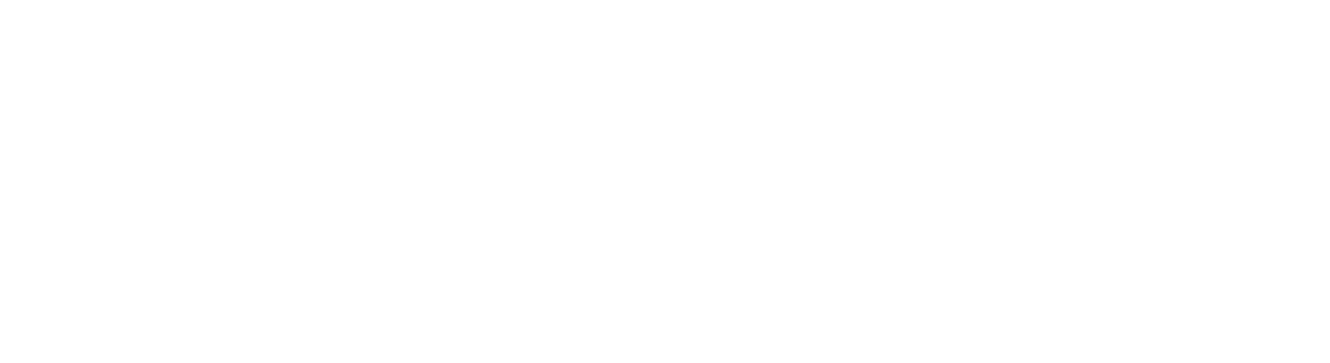
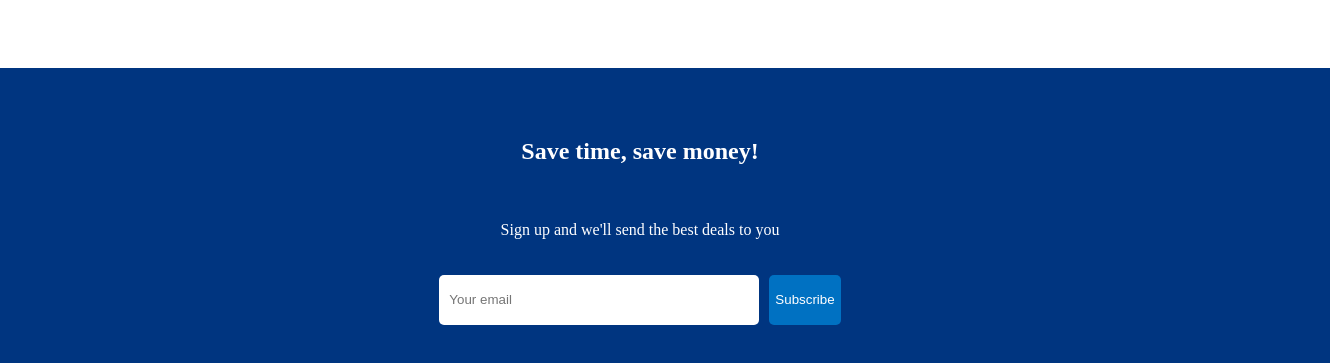
Before and after one commit to Raduvi/booking-clone-app, a React (Create React App) app: page / in a window 1280 px wide. Shown: the part 1730-2093 px from the top of the page, 1330 px wide, since content can reach past the window. Before the commit the page ends 1728 px from the top, so only its background shows below. Built offline with nearby package versions, Linux system fonts and the light colour scheme.

Commit message:
feature/ui-components mailList added

```diff
--- /dev/null
+++ b/src/components/mailList/MailList.css
@@ -0,0 +1,30 @@
+.mail {
+    display: flex;
+    flex-direction: column;
+    width: 100%;
+    margin-top: 40px;
+    background-color: #003580;
+    color: white;
+    align-items: center;
+    gap: 20px;
+    padding: 50px;
+}
+
+.mailInputContainer>input {
+    width: 300px;
+    height: 30px;
+    padding: 10px;
+    border: none;
+    margin-right: 10px;
+    border-radius: 5px;
+}
+
+.mailInputContainer>button {
+    height: 50px;
+    background-color: #0071c2;
+    color: white;
+    font-weight: 500;
+    border: none;
+    border-radius: 5px;
+    cursor: pointer;
+}
--- /dev/null
+++ b/src/components/mailList/MailList.jsx
@@ -0,0 +1,16 @@
+import "./MailList.css";
+
+const MailList = () => {
+  return (
+    <div className="mail">
+      <h2>Save time, save money!</h2>
+      <p>Sign up and we'll send the best deals to you</p>
+      <div className="mailInputContainer">
+        <input type={"text"} placeholder="Your email"></input>
+        <button>Subscribe</button>
+      </div>
+    </div>
+  );
+};
+
+export default MailList;
--- a/src/pages/home/Home.jsx
+++ b/src/pages/home/Home.jsx
@@ -1,10 +1,10 @@
-import React from "react";
+import "./Home.css";
 import Featured from "../../components/featured/Featured";
 import Header from "../../components/header/Header";
 import Navbar from "../../components/navbar/Navbar";
 import PropertyList from "../../components/propertyList/PropertyList";
 import FeaturedProperties from "../../components/featuredProperties/FeaturedProperties";
-import "./Home.css";
+import MailList from "../../components/mailList/MailList";
 
 const Home = (props) => {
   return (
@@ -17,6 +17,7 @@
         <PropertyList />
         <h1 className="homeTitle">Homes guests love</h1>
         <FeaturedProperties />
+        <MailList />
       </div>
     </>
   );
```
